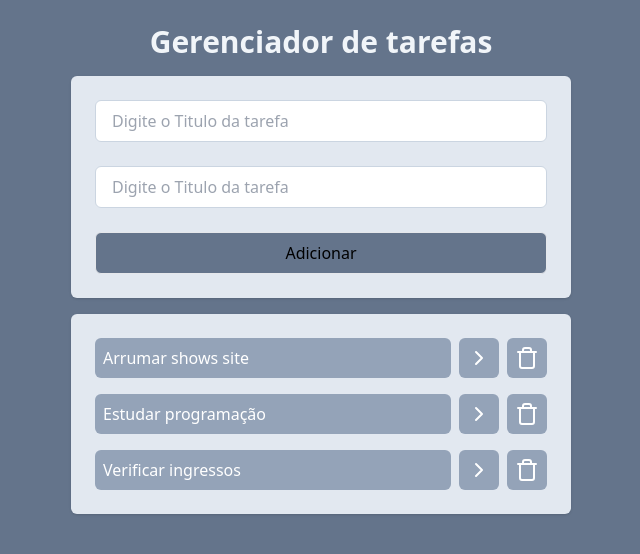
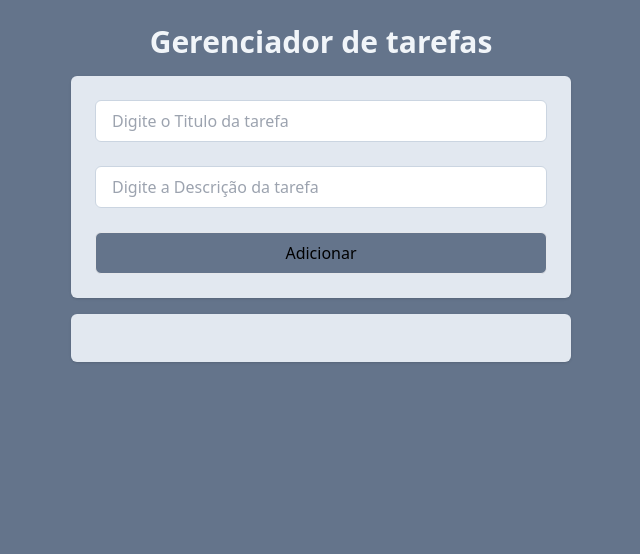
Before and after one commit to maat65/CursoReact, a React (Vite) app: page / in a window 1280 px wide. Shown: the top 554 px of the page, without its empty margins (319-959 px from the left). Built offline with nearby package versions, Linux system fonts and the light colour scheme.

Commit message:
Adicionando função de salvar localstorage com key tasks usando useEffect() no 'App.jsx'

```diff
--- a/src/App.jsx
+++ b/src/App.jsx
@@ -4,25 +4,7 @@ import Tasks from "./components/Tasks";
 import {v4} from 'uuid';
 
 function App() {
-  const [tasks, setTasks] = useState([{
-    id: 1,
-    title: "Arrumar shows site",
-    description: "Arrumar e deletar shows que já aconteceram",
-    isCompleted: false
-  },
-  {
-    id: 2,
-    title: "Estudar programação",
-    description: "Realizar os cursos",
-    isCompleted: false
-  },
-  {
-    id: 3,
-    title: "Verificar ingressos",
-    description: "Verificar banco de dados sobre tal cliente",
-    isCompleted: false
-  },
-]);
+  const [tasks, setTasks] = useState(JSON.parse(localStorage.getItem("tasks")) || []);
 
 function onTaskClick(taskId) {
   const newTasks = tasks.map(task => {
--- a/src/components/AddTasks.jsx
+++ b/src/components/AddTasks.jsx
@@ -14,18 +14,18 @@ function AddTasks({ onAddTaskSubmit }) {
         </input>
         <input
             type="text"
-            placeholder="Digite o Titulo da tarefa"
+            placeholder="Digite a Descrição da tarefa"
             className="border border-slate-300 outline-slate-400 px-4 py-2 rounded-md"
             value = {description}
             onChange={(event) => setDescription(event.target.value)}>
         </input>
         <button onClick={() => {
             // VERIFICA SE TENTOU DAR SUBMIT COM ALGUM CAMPO EM BRANCO
-            if(!title.trim() || !description.trim())
-                return alert("Preencha os campos para adicionar!")
+            if(!title.trim() || !description.trim()){
+                return alert("Preencha os campos para adicionar!")}
             onAddTaskSubmit(title, description);
-            setTitle[""];
-            setDescription[""];
+            setTitle("");
+            setDescription("");
         }} className="border bg-slate-500 px-4 py-2 rounded-md ">Adicionar</button>
     </div>
 )}
```
Also changed, not shown: anotacoes.txt.
